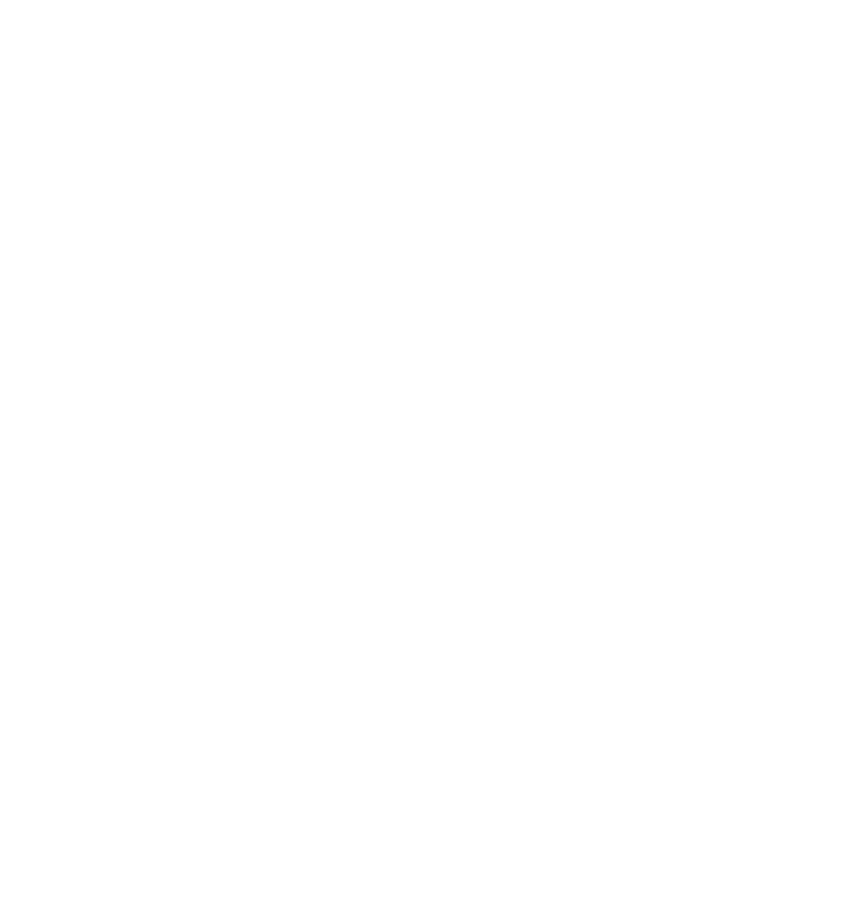
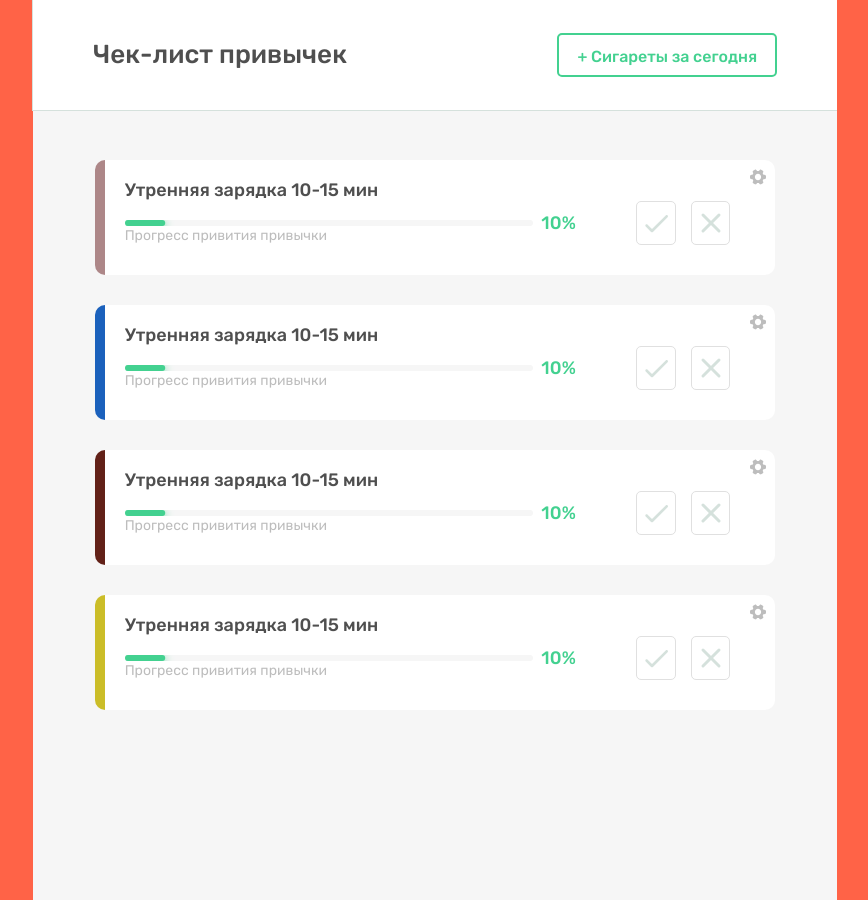
Before and after one commit to Kateryna-Vyshnevetska/goIT-react-team-project, a React app: page /checkListPage in a window 1280 px wide. Shown: the whole page, without its empty margins (205-1073 px from the left). Before the commit the page ends 800 px from the top, so only its background shows below. Built offline with nearby package versions, Linux system fonts and the light colour scheme.

Commit message:
progressBar fixed

```diff
--- a/src/components/App.js
+++ b/src/components/App.js
@@ -10,6 +10,7 @@ import { CheckListPage } from "../pages/checkListPage/CheckListPage";
 import { BasicInput } from "./BasicInput/BasicInput";
 import CustomButton from "./CustomButton/CustomButton";
 import CustomHabitModal from "./Modals/CustomHabitModal/CustomHabitModal";
+import HabitTemplateModal from "./Modals/HabitTemplateModal/HabitTemplateModal";
 import { getDefaultMiddleware } from "@reduxjs/toolkit";
 import {
   createHabitAndGetAllHabits,
@@ -34,8 +35,9 @@ export function App() {
   return (
     <>
       {/* <CustomHabitModal /> */}
+      {/* <HabitTemplateModal /> */}
       {/* <HomePage /> */}
-      {/* <CheckListPage /> */}
+      <CheckListPage />
       {/* <Suspense fallback={<Spinner />}> */}
       {/* <Switch> */}
       {/* <PublicRoute exact path="/" /* component={HomePage} */}
--- a/src/components/Modals/CustomHabitModal/CustomHabitModal.module.css
+++ b/src/components/Modals/CustomHabitModal/CustomHabitModal.module.css
@@ -26,8 +26,8 @@
   color: #bdbdbd;
 }
 
-.form {
-}
+/* .form {
+} */
 
 .row {
   margin-bottom: 20px;
@@ -40,7 +40,7 @@ font-style: normal;
   font-weight: 500;
   font-size: 18px;
   line-height: 21px;
-color: #4F4F4F;
+  color: #4f4f4f;
 }
 .row:last-child {
   margin-bottom: 0px;
@@ -56,13 +56,12 @@ color: #4F4F4F;
   box-sizing: border-box;
   border-radius: 5px;
 
-
   font-family: Rubik;
   font-style: normal;
   font-weight: normal;
   font-size: 18px;
   line-height: 21px;
-color: #4F4F4F;
+  color: #4f4f4f;
 }
 
 .inputFirst {
@@ -77,19 +76,17 @@ color: #4F4F4F;
   box-sizing: border-box;
   border-radius: 5px;
 
-
   font-family: Rubik;
   font-style: normal;
   font-weight: normal;
   font-size: 18px;
   line-height: 21px;
-color: #4F4F4F;
+  color: #4f4f4f;
 }
 
 .btnDelete {
   display: flex;
   margin: auto;
-
 
   font-family: Rubik;
   font-style: normal;
@@ -117,7 +114,6 @@ color: #4F4F4F;
   background-repeat: no-repeat;
   margin-right: 15px;
 }
-
 
 .actionBtnContainer {
   text-align: center;
--- a/src/pages/checkListPage/HabitItem.js
+++ b/src/pages/checkListPage/HabitItem.js
@@ -13,6 +13,7 @@ export function HabitItem({
   linearProgressValue = 10,
 }) {
   return (
+    <>
       <li className="habit-item" style={{ borderColor: getRandomColor() }}>
         <div className="habit-scale-container">
           <h3 className="habit-title">{habitTitle}</h3>
@@ -41,5 +42,90 @@ export function HabitItem({
           </div>
         </div>
       </li>
+      <li className="habit-item" style={{ borderColor: getRandomColor() }}>
+        <div className="habit-scale-container">
+          <h3 className="habit-title">{habitTitle}</h3>
+          <div className="habit-scale">
+            <LinearProgressWithLabel value={linearProgressValue} />
+            <button
+              className="btn done"
+              onClick={handleClickHabitButtonDone}
+            ></button>
+            <button
+              className="btn missed"
+              onClick={handleClickHabitButtonMissed}
+            ></button>
+          </div>
+          <p className="habit-scale-text">Прогресс привития привычки</p>
+          <button className="btn-settings"></button>
+        </div>
+        <div className="habit-number-counter">
+          <div className="habit-done">
+            <p>К-во выполненных дней</p>
+            <span className="habit-done-number">{habitDoneNumber}</span>
+          </div>
+          <div className="habit-missed">
+            <p>К-во пропущенных дней</p>
+            <span className="habit-missed-number">{habitMissedNumber}</span>
+          </div>
+        </div>
+      </li>
+      <li className="habit-item" style={{ borderColor: getRandomColor() }}>
+        <div className="habit-scale-container">
+          <h3 className="habit-title">{habitTitle}</h3>
+          <div className="habit-scale">
+            <LinearProgressWithLabel value={linearProgressValue} />
+            <button
+              className="btn done"
+              onClick={handleClickHabitButtonDone}
+            ></button>
+            <button
+              className="btn missed"
+              onClick={handleClickHabitButtonMissed}
+            ></button>
+          </div>
+          <p className="habit-scale-text">Прогресс привития привычки</p>
+          <button className="btn-settings"></button>
+        </div>
+        <div className="habit-number-counter">
+          <div className="habit-done">
+            <p>К-во выполненных дней</p>
+            <span className="habit-done-number">{habitDoneNumber}</span>
+          </div>
+          <div className="habit-missed">
+            <p>К-во пропущенных дней</p>
+            <span className="habit-missed-number">{habitMissedNumber}</span>
+          </div>
+        </div>
+      </li>
+      <li className="habit-item" style={{ borderColor: getRandomColor() }}>
+        <div className="habit-scale-container">
+          <h3 className="habit-title">{habitTitle}</h3>
+          <div className="habit-scale">
+            <LinearProgressWithLabel value={linearProgressValue} />
+            <button
+              className="btn done"
+              onClick={handleClickHabitButtonDone}
+            ></button>
+            <button
+              className="btn missed"
+              onClick={handleClickHabitButtonMissed}
+            ></button>
+          </div>
+          <p className="habit-scale-text">Прогресс привития привычки</p>
+          <button className="btn-settings"></button>
+        </div>
+        <div className="habit-number-counter">
+          <div className="habit-done">
+            <p>К-во выполненных дней</p>
+            <span className="habit-done-number">{habitDoneNumber}</span>
+          </div>
+          <div className="habit-missed">
+            <p>К-во пропущенных дней</p>
+            <span className="habit-missed-number">{habitMissedNumber}</span>
+          </div>
+        </div>
+      </li>
+    </>
   );
 }
--- a/src/pages/checkListPage/checkListPage.css
+++ b/src/pages/checkListPage/checkListPage.css
@@ -133,11 +133,11 @@ table {
   height: 900px;
   background-color: tomato;
 }
-/* .leftSideBar {
+.leftSideBar {
   width: 378px;
   height: 900px;
   background-color: tomato;
-} */
+}
 
 .habit-container {
   width: 100%;
@@ -290,8 +290,8 @@ table {
   line-height: 1.17;
   color: #fe6083;
 }
-.MuiBox-root.MuiBox-root-2 {
-  width: 80%;
+.MuiBox-root {
+  width: 100%;
 }
 .MuiTypography-root.MuiTypography-body2.MuiTypography-colorTextSecondary {
   font-family: "Rubik", sans-serif;
--- a/src/ui/ProgressBar.js
+++ b/src/ui/ProgressBar.js
@@ -8,7 +8,7 @@ import Box from "@material-ui/core/Box";
 export function LinearProgressWithLabel(props) {
   return (
     <Box display="flex" alignItems="center">
-      <Box width="100%" mr={1}>
+      <Box width="1000%" mr={1}>
         <LinearProgress variant="determinate" {...props} />
       </Box>
       <Box minWidth={35}>
```
Also changed, not shown: src/components/Modals/HabitTemplateModal/HabitTemplateModal.js (added), src/components/Modals/HabitTemplateModal/habitTemplateModal.css (added). Lines whose indentation alone changed are shown as unchanged.
